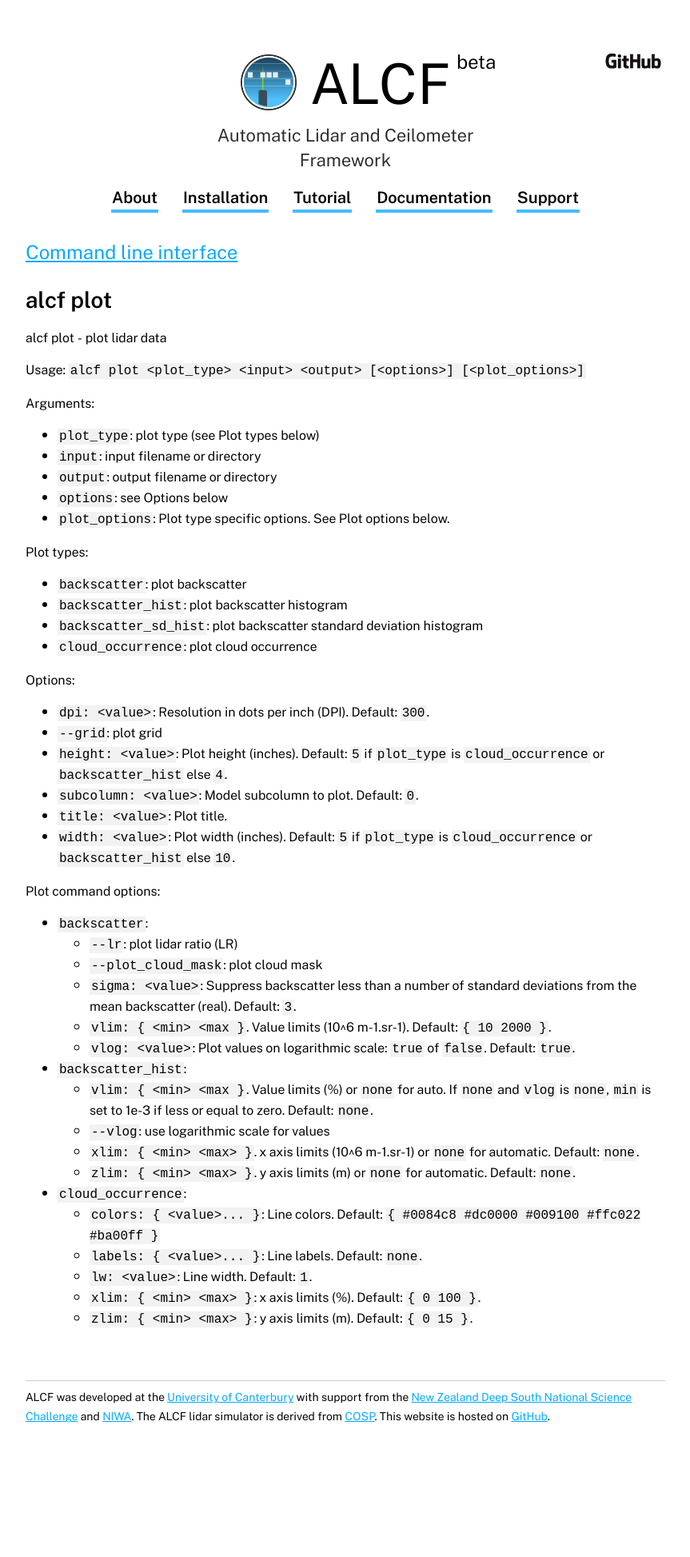
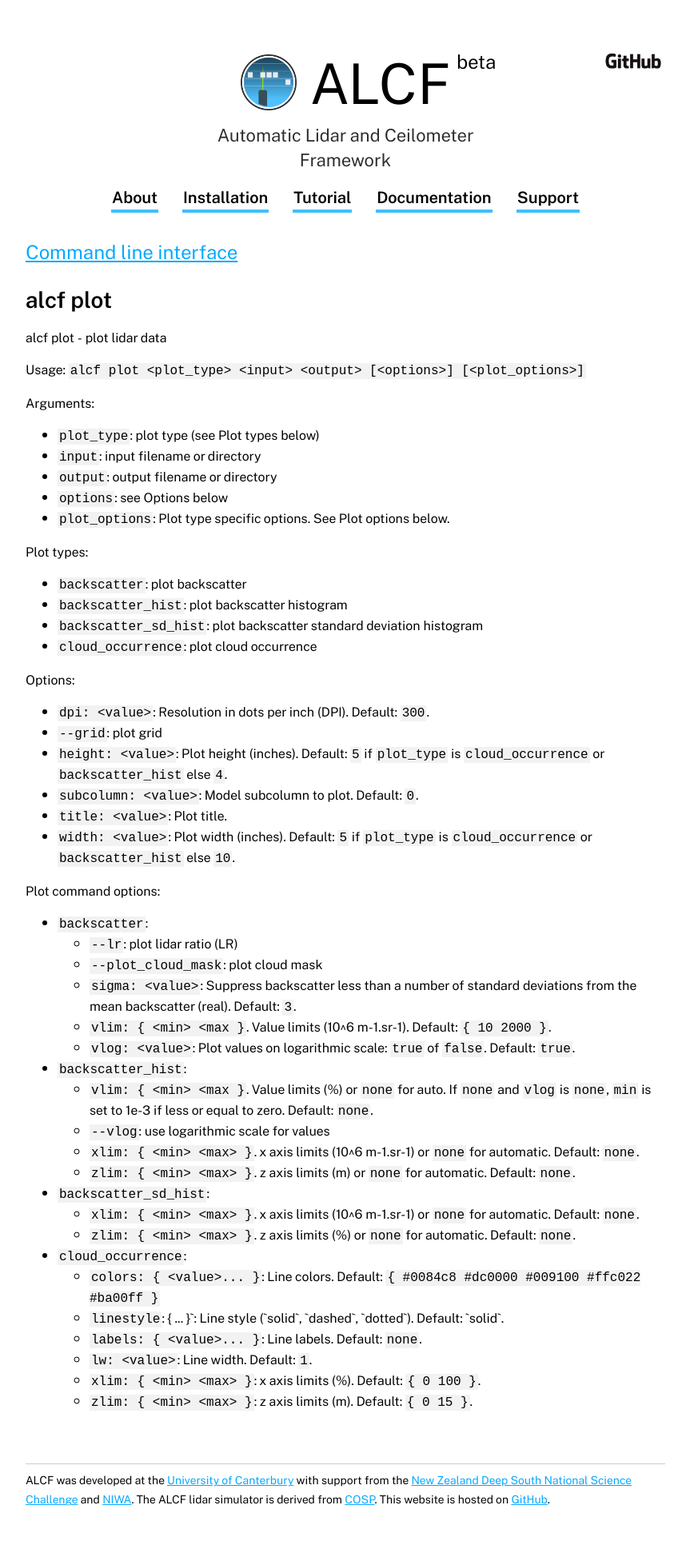
Before and after one commit to alcf-lidar/alcf-lidar.github.io, a Jekyll site: the page built from documentation/cli/cmd_plot.md, in a window 1280 px wide. Shown: the whole page at 80% size, without its empty margins (208-1071 px from the left). Built offline with Jekyll 4.4.1, drawn with Linux system fonts in a browser that asks for light colours; before the commit the page ends 1843 px from its top, so only the background shows below that.

Commit message:
Update cmd doc

```diff
--- a/_includes/cmd_plot.md
+++ b/_includes/cmd_plot.md
@@ -34,11 +34,11 @@ Options:
 Plot command options:
 
 - `backscatter`:
-	- `--lr`: plot lidar ratio (LR)
-	- `--plot_cloud_mask`: plot cloud mask
-	- `sigma: <value>`: Suppress backscatter less than a number of standard deviations
-		from the mean backscatter (real). Default: `3`.
-	- `vlim: { <min> <max }`. Value limits (10^6 m-1.sr-1).
+    - `--lr`: plot lidar ratio (LR)
+    - `--plot_cloud_mask`: plot cloud mask
+    - `sigma: <value>`: Suppress backscatter less than a number of standard deviations
+        from the mean backscatter (real). Default: `3`.
+    - `vlim: { <min> <max }`. Value limits (10^6 m-1.sr-1).
         Default: `{ 10 2000 }`.
     - `vlog: <value>`: Plot values on logarithmic scale: `true` of `false`.
         Default: `true`.
@@ -49,12 +49,19 @@ Plot command options:
     - `--vlog`: use logarithmic scale for values
     - `xlim: { <min> <max> }`. x axis limits (10^6 m-1.sr-1) or `none` for
         automatic. Default: `none`.
-    - `zlim: { <min> <max> }`. y axis limits (m) or `none` for automatic.
+    - `zlim: { <min> <max> }`. z axis limits (m) or `none` for automatic.
         Default: `none`.
+- `backscatter_sd_hist`:
+    - `xlim: { <min> <max> }`. x axis limits (10^6 m-1.sr-1) or `none` for
+        automatic. Default: `none`.
+    - `zlim: { <min> <max> }`. z axis limits (%) or `none` for
+        automatic. Default: `none`.
 - `cloud_occurrence`:
     - `colors: { <value>... }`: Line colors.
         Default: `{ #0084c8 #dc0000 #009100 #ffc022 #ba00ff }`
+    - `linestyle`: { <value> ... }`: Line style (`solid`, `dashed`, `dotted`).
+        Default: `solid`.
     - `labels: { <value>... }`: Line labels. Default: `none`.
     - `lw: <value>`: Line width. Default: `1`.
     - `xlim: { <min> <max> }`: x axis limits (%). Default: `{ 0 100 }`.
-    - `zlim: { <min> <max> }`: y axis limits (m). Default: `{ 0 15 }`.
+    - `zlim: { <min> <max> }`: z axis limits (m). Default: `{ 0 15 }`.
```
Also changed, not shown: _includes/cmd_lidar.md (+9 -1 lines), _includes/cmd_stats.md (+2 -2 lines).
